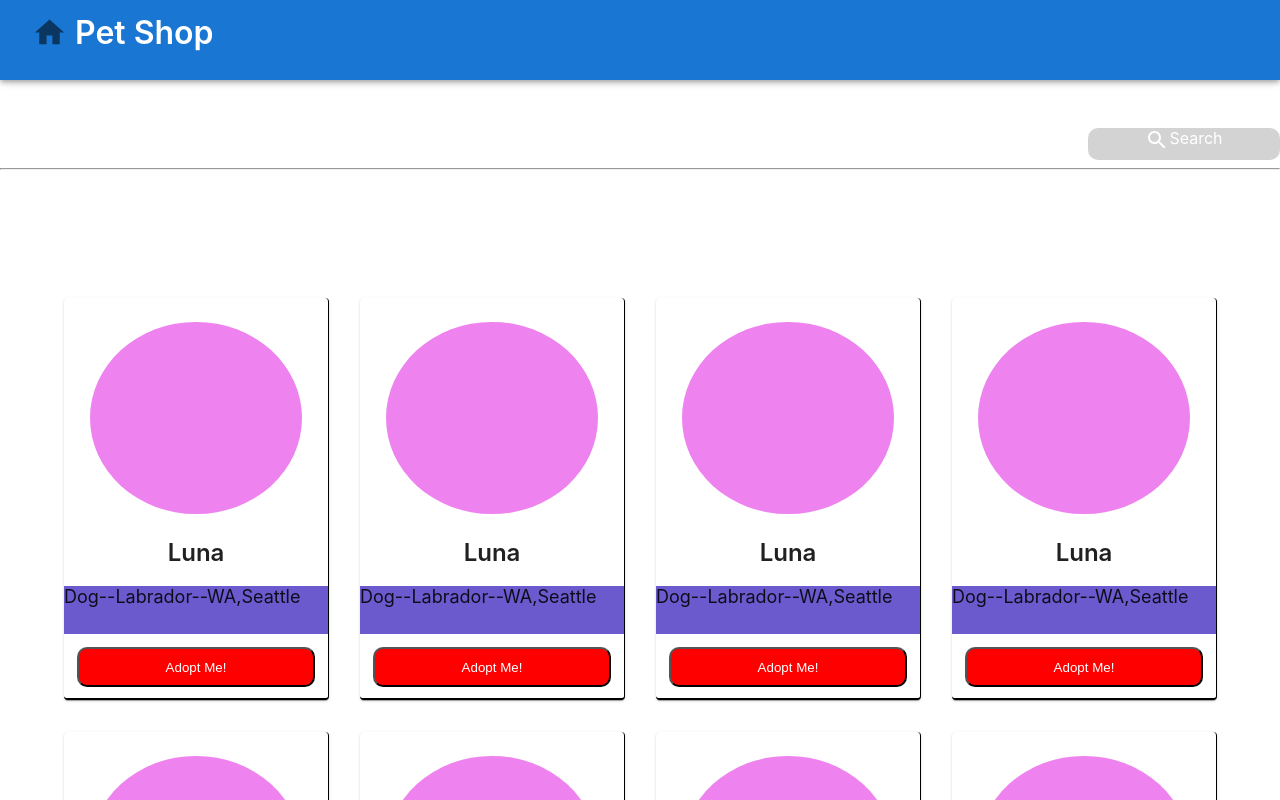
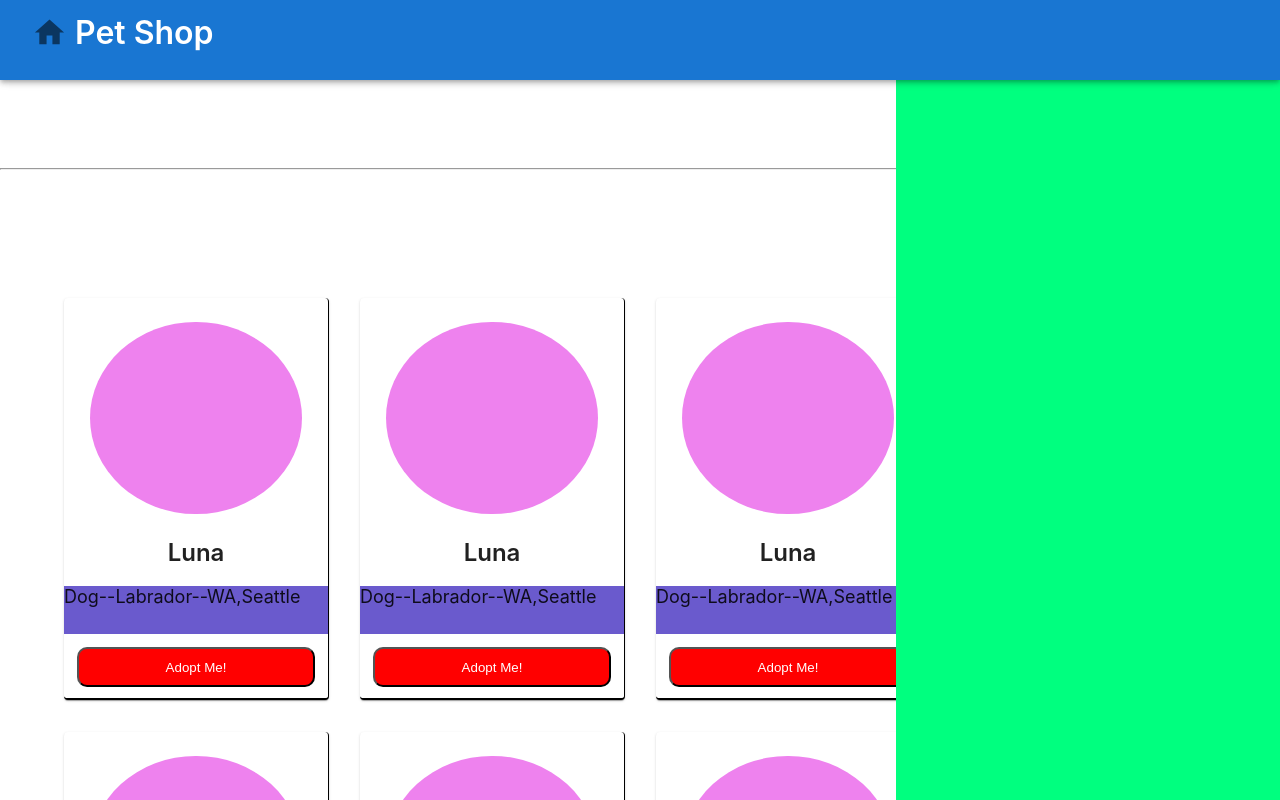
Before and after one commit to Muh-Aqib-Shah/Pet-Adoption-App, a JavaScript app: page / in a window 1280 px wide. Shown: the top 800 px of the page. Built offline with nearby package versions, Linux system fonts and the light colour scheme; the HTML template or start-up script is replaced by a standard one.

Commit message:
Added Form

```diff
--- a/src/App.css
+++ b/src/App.css
@@ -77,3 +77,11 @@
   background-color: red;
   color: white;
 }
+.srch-container{
+  height: 100vh;
+  background-color: springgreen;
+  width: 30vw;
+  position: absolute;
+  right: 0;
+  top: 0;
+}
--- a/src/Home.js
+++ b/src/Home.js
@@ -1,16 +1,19 @@
 import { AppBar, Box, Grid, IconButton, Paper, Toolbar } from "@mui/material";
 import HomeIcon from '@mui/icons-material/Home';
 import SearchIcon from '@mui/icons-material/Search';
+import { SearchForm } from "./SearchForm";
 
 export const Home = () => {
 
     let myArr = ["a","b","c","d","e","f","g","h","i","j","k","l","m"]
     return(
+
         <div className="home">
         <AppBar className="bar"><Toolbar><IconButton><HomeIcon fontSize="large" /></IconButton>Pet Shop</Toolbar></AppBar>
         <Box className="Search">
             <Box className="srch-button"><SearchIcon />Search</Box>
         </Box>
+        <SearchForm />
         <hr />
         <Box className="container">
         <Grid container className="grid-cont" spacing={4}>
--- /dev/null
+++ b/src/SearchForm.js
@@ -0,0 +1,26 @@
+export const SearchForm = () => {
+
+    const ANIMALS = ['Bird','Cat','Dog','Rabbit','Reptile']
+    return(
+    <div className="srch-container">
+        <div className="form-container">
+            <form>
+                <div className="loct-box">
+                <label>Location<input type="select"></input></label>
+                </div>
+                <div className="animal-box">
+                <label>Animals
+                    <select>
+                        <option />
+                        {ANIMALS.map(item => (<option>item</option>))}
+                    </select>
+                </label>
+                </div>
+                <div className="breed-box">
+                <label>Breed<input type="select"></input></label>
+                </div>
+            </form>
+        </div>
+    </div>
+    )
+}
```
